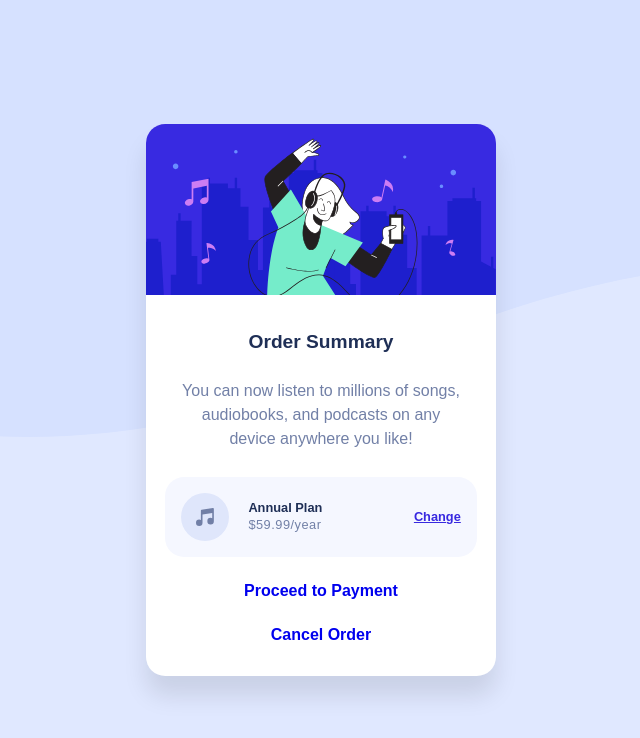
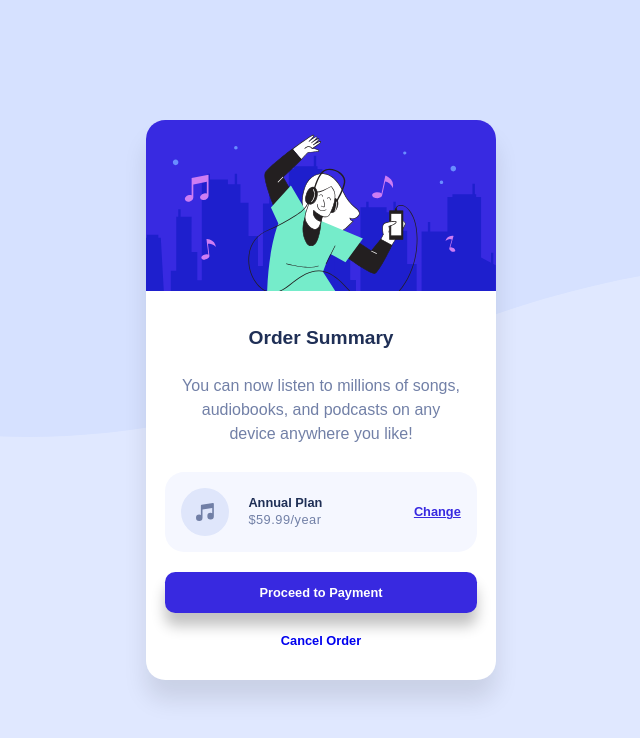
Before and after one commit to chiroro-jr/order-summary-component, a plain HTML site: page index.html in a window 1280 px wide. Shown: the whole page, without its empty margins (319-959 px from the left). Drawn offline with Linux system fonts and the light colour scheme.

Commit message:
Added blue filled button

```diff
--- a/css/style.css
+++ b/css/style.css
@@ -107,17 +107,35 @@ body {
     display: block;
     text-decoration: none;
     font-weight: 700;
+    font-size: 0.8rem;
     transition: all 0.4s;
 }
 
 .btn--filled {
+    background-color: var(--bright-blue);
+    color: var(--white);
+    text-align: center;
+    width: 100%;
+    padding: 1em 0;
+    border-radius: 0.8em;
+    box-shadow: 0px 13px 14px 0px rgb(0 0 0 / 24%);
+}
+
+.btn--filled:hover {
+    opacity: 0.8;
+    transform: translateY(-3px);
+}
+
+.btn--filled:active {
+    transform: translateY(-1px);
+    opacity: 1;
+    box-shadow: 0px 10px 12px 0px rgb(0 0 0 / 24%);
 }
 
 .btn--flat {
 }
 
 .btn--underlined {
-    font-size: 0.8rem;
     color: var(--bright-blue);
     text-decoration: underline;
 }
```
